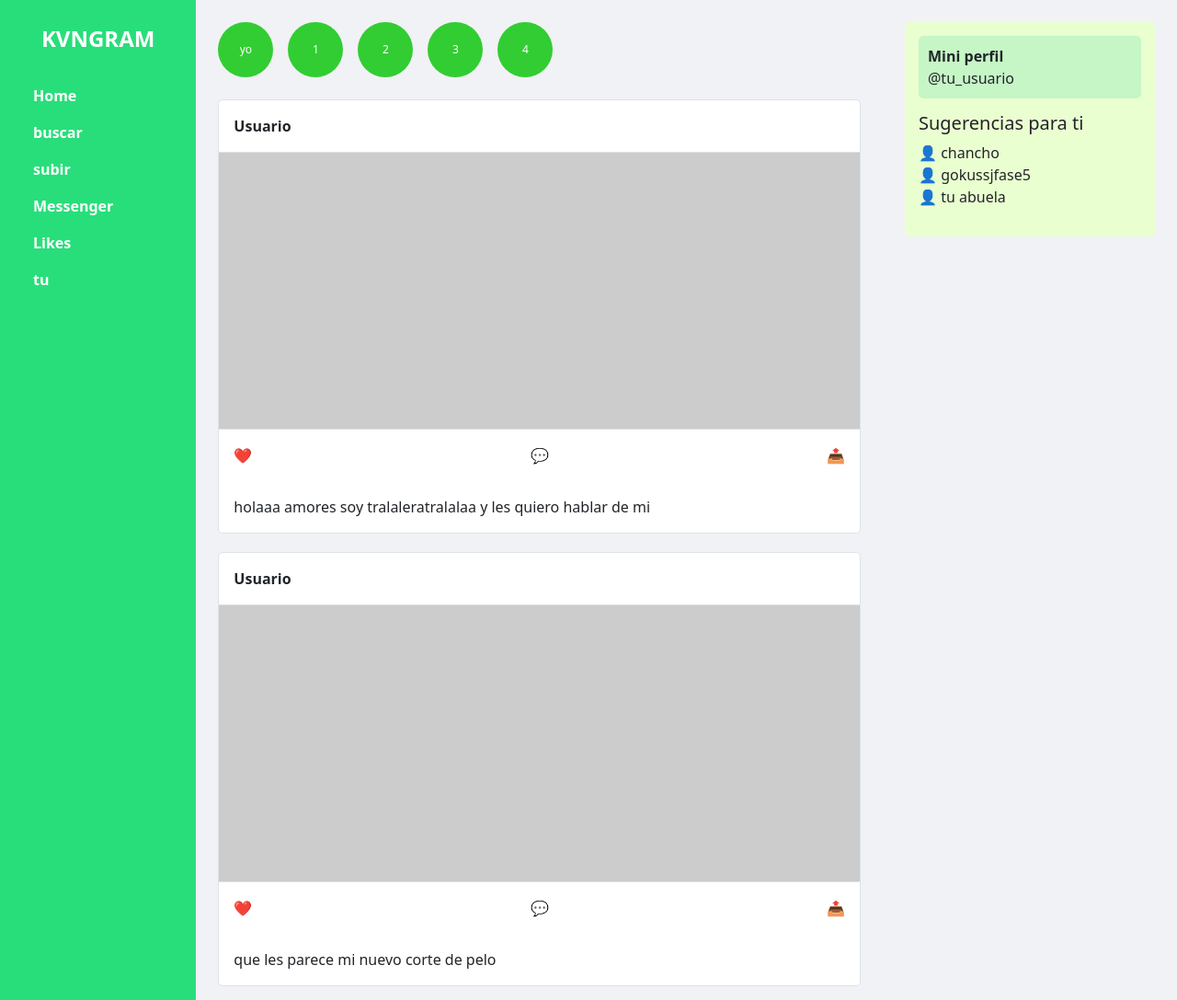
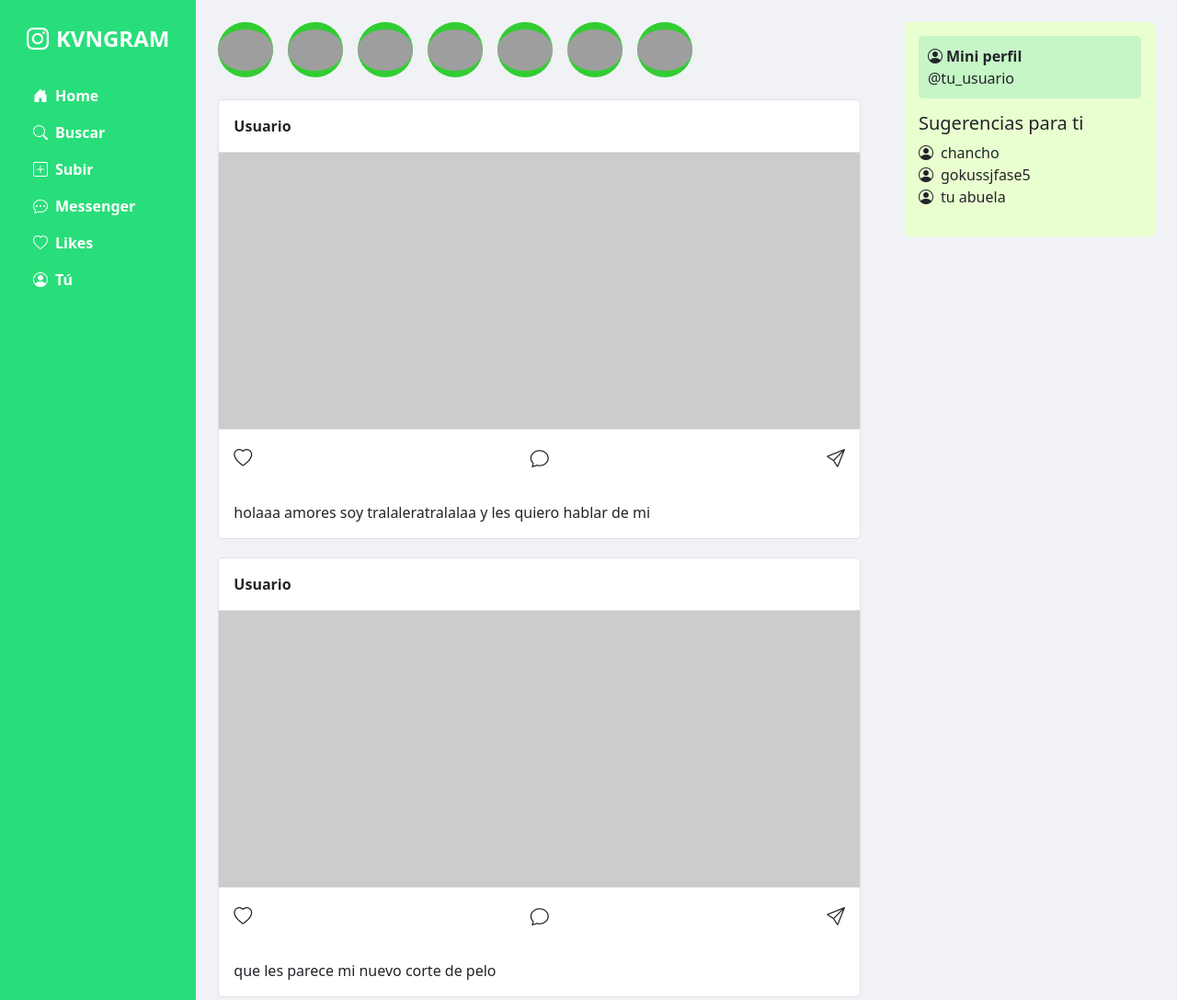
Before and after one commit to gamaku00/la-web-de-insta, a plain HTML site: page index.html in a window 1280 px wide. Shown: the top 1087 px of the page at 92% size. Drawn offline with nearby package versions, Linux system fonts and the light colour scheme; grey boxes are pictures that could not be loaded.

Commit message:
Update index.html
mejora y adaptado listo

```diff
--- a/index.html
+++ b/index.html
@@ -5,6 +5,8 @@
     <meta name="viewport" content="width=device-width, initial-scale=1.0">
     <title>KVNGRAM</title>
     <link href="https://cdn.jsdelivr.net/npm/bootstrap@5.3.2/dist/css/bootstrap.min.css" rel="stylesheet">
+    <!-- Bootstrap Icons -->
+    <link href="https://cdn.jsdelivr.net/npm/bootstrap-icons@1.10.5/font/bootstrap-icons.css" rel="stylesheet">
     <style>
         body {
             background-color: #f0f2f5;
@@ -59,61 +61,66 @@
 <div class="container-fluid">
     <div class="row">
         <nav class="col-md-2 d-none d-md-block sidebar py-4">
-            <div class="text-center mb-4 fs-4 fw-bold text-white">KVNGRAM</div>
+            <div class="text-center mb-4 fs-4 fw-bold text-white">
+                <i class="bi bi-instagram me-2"></i>KVNGRAM
+            </div>
             <ul class="nav flex-column text-center text-md-start px-2">
-                <li class="nav-item"><a class="nav-link" href="#"> Home</a></li>
-                <li class="nav-item"><a class="nav-link" href="#">buscar</a></li>
-                <li class="nav-item"><a class="nav-link" href="#">subir</a></li>
-                <li class="nav-item"><a class="nav-link" href="#">Messenger</a></li>
-                <li class="nav-item"><a class="nav-link" href="#">Likes</a></li>
-                <li class="nav-item"><a class="nav-link" href="#">tu</a></li>
+                <li class="nav-item"><a class="nav-link" href="#"><i class="bi bi-house-door-fill me-2"></i>Home</a></li>
+                <li class="nav-item"><a class="nav-link" href="#"><i class="bi bi-search me-2"></i>Buscar</a></li>
+                <li class="nav-item"><a class="nav-link" href="#"><i class="bi bi-plus-square me-2"></i>Subir</a></li>
+                <li class="nav-item"><a class="nav-link" href="#"><i class="bi bi-chat-dots me-2"></i>Messenger</a></li>
+                <li class="nav-item"><a class="nav-link" href="#"><i class="bi bi-heart me-2"></i>Likes</a></li>
+                <li class="nav-item"><a class="nav-link" href="#"><i class="bi bi-person-circle me-2"></i>Tú</a></li>
             </ul>
         </nav>
         <main class="col-md-7 col-sm-12 p-4">
+            <div class="d-flex gap-3 mb-4">
+                <div class="story"><img src="https://i.pinimg.com/736x/6e/db/b1/6edbb14f8288fc2a239430faf8247d09.jpg" class="img-fluid rounded-circle" alt="..." /></div>
+                <div class="story"><img src="https://i.pinimg.com/1200x/b6/1f/2b/b61f2b29ec09f5f69f0981a43d75cbc5.jpg" class="img-fluid rounded-circle" alt="..." /></div>
+                <div class="story"><img src="https://i.pinimg.com/736x/1b/92/72/1b92726c10dd193264671f556af4d199.jpg" class="img-fluid rounded-circle" alt="..." /></div>
+                <div class="story"><img src="https://i.pinimg.com/736x/b6/9f/4a/b69f4af37ddfdf62bd95561fef0cd2be.jpg" class="img-fluid rounded-circle" alt="..." /></div>
+                <div class="story"><img src="https://i.pinimg.com/736x/79/0f/7e/790f7e33d550aa8276e3146ea72bc9e1.jpg" class="img-fluid rounded-circle" alt="..." /></div>
+                <div class="story"><img src="https://i.pinimg.com/736x/53/8b/6d/538b6dcea034116f5fd6533af4b2d359.jpg" class="img-fluid rounded-circle" alt="..." /></div>
+                <div class="story"><img src="https://i.pinimg.com/736x/fd/49/ba/fd49ba852c004115be36d4b159e5715f.jpg" class="img-fluid rounded-circle" alt="..." /></div>
+            </div>
 
-            <div class="d-flex gap-3 mb-4">
-                <div class="story">yo</div>
-                <div class="story">1</div>
-                <div class="story">2</div>
-                <div class="story">3</div>
-                <div class="story">4</div>
-            </div>
-            <!-- la columna principal  -->
+            <!-- Pub-->
             <div class="post">
                 <div class="p-3 border-bottom fw-bold">Usuario</div>
                 <div class="post-image"></div>
                 <div class="p-3 border-top d-flex justify-content-between">
-                    <span>❤️</span>
-                    <span>💬</span>
-                    <span>📤</span>
+                    <span><i class="bi bi-heart fs-5"></i></span>
+                    <span><i class="bi bi-chat fs-5"></i></span>
+                    <span><i class="bi bi-send fs-5"></i></span>
                 </div>
                 <div class="p-3">holaaa amores soy tralaleratralalaa y les quiero hablar de mi</div>
             </div>
 
+            <!--Publicación-->
             <div class="post">
                 <div class="p-3 border-bottom fw-bold">Usuario</div>
                 <div class="post-image"></div>
                 <div class="p-3 border-top d-flex justify-content-between">
-                    <span>❤️</span>
-                    <span>💬</span>
-                    <span>📤</span>
+                    <span><i class="bi bi-heart fs-5"></i></span>
+                    <span><i class="bi bi-chat fs-5"></i></span>
+                    <span><i class="bi bi-send fs-5"></i></span>
                 </div>
                 <div class="p-3">que les parece mi nuevo corte de pelo</div>
             </div>
         </main>
 
-        <!-- barra de lado -->
+        <!-- Barral -->
         <aside class="col-md-3 d-none d-md-block p-4">
             <div class="right-sidebar">
                 <div class="mini-profile">
-                    <strong>Mini perfil</strong><br>
+                    <strong><i class="bi bi-person-circle me-1"></i>Mini perfil</strong><br>
                     @tu_usuario
                 </div>
                 <h5>Sugerencias para ti</h5>
                 <ul class="list-unstyled">
-                    <li>👤 chancho</li>
-                    <li>👤 gokussjfase5</li>
-                    <li>👤 tu abuela</li>
+                    <li><i class="bi bi-person-circle me-2"></i>chancho</li>
+                    <li><i class="bi bi-person-circle me-2"></i>gokussjfase5</li>
+                    <li><i class="bi bi-person-circle me-2"></i>tu abuela</li>
                 </ul>
             </div>
         </aside>
```
